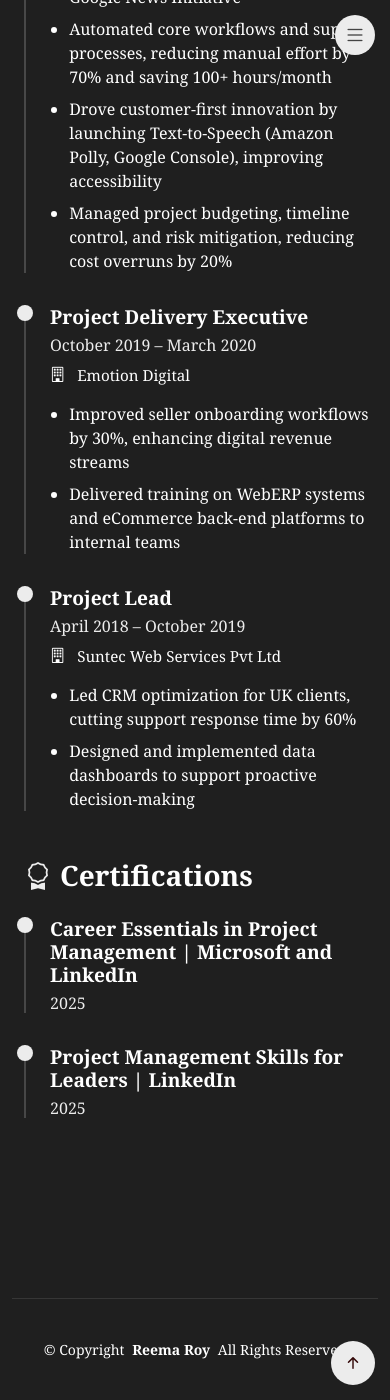
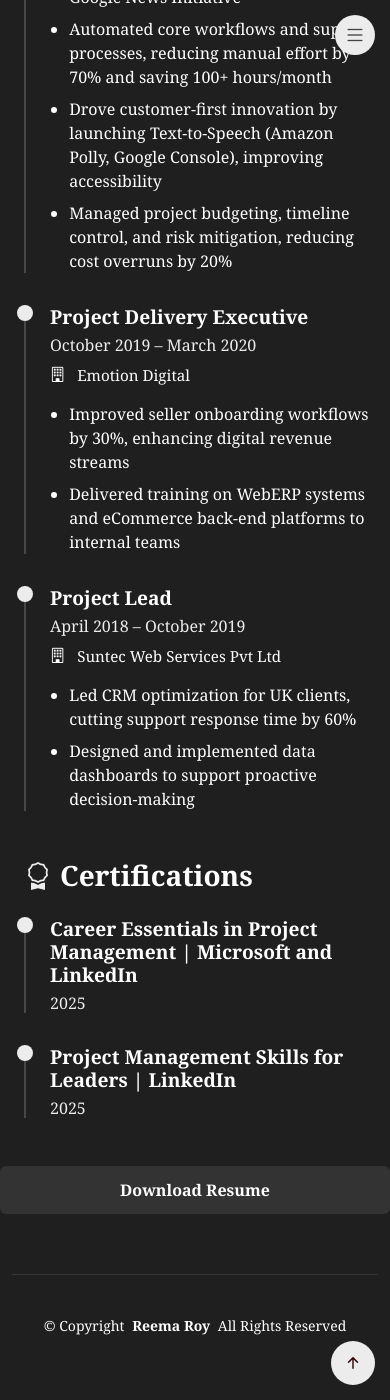
Before and after one commit to iamreemaroy/Reema-Roy, a Jekyll site: the page resume.html, which Jekyll copies as it is, in a window 390 px wide and 1400 px high, scrolled down 5106 px. Built offline with Jekyll 4.4.1, drawn with Linux system fonts in a browser that asks for light colours.

Commit message:
Update resume.html

```diff
--- a/resume.html
+++ b/resume.html
@@ -344,8 +344,8 @@
           a.resume-download-btn {
                 display: flow !important;
                 text-align: center;
-                margin-left: auto;
-                margin-right: auto;
+                margin-left: auto !important;
+                margin-right: auto !important;
 
           }
         }
```
